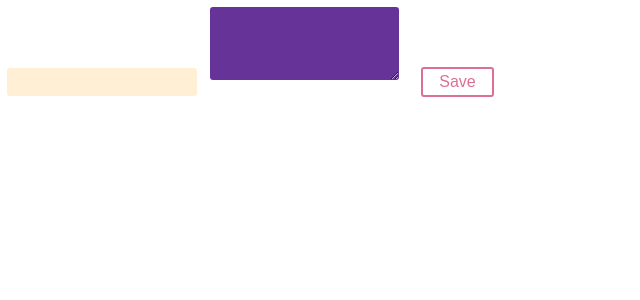
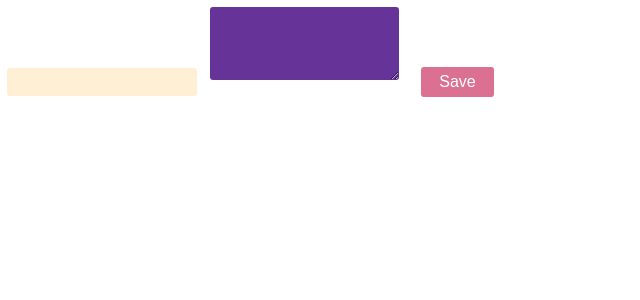
Before and after one commit to crisbnp/notes-app, a React (Create React App) app: page / in a window 1280 px wide. Shown: the top 300 px of the page, without its empty margins (0-640 px from the left). Built offline with nearby package versions, Linux system fonts and the light colour scheme.

Commit message:
Use primary button
Co-authored-by: Cristien Natal <crisbnp@icloud.com>

```diff
--- a/src/components/Form.jsx
+++ b/src/components/Form.jsx
@@ -12,7 +12,7 @@ const Input = styled.input`
 `;
 
 const Textarea = styled.textarea`
-padding: 0.5em;
+  padding: 0.5em;
   margin: 0.5em;
   color: ${props => props.inputColor || "palevioletred"};
   background: rebeccapurple;
@@ -62,7 +62,6 @@ class Form extends Component {
         return (
             <div>
                 <Input
-                    inputColor="red"
                     name="title"
                     type="text"
                     value={this.state.title}
@@ -75,7 +74,7 @@ class Form extends Component {
                     value={this.state.content}
                     onChange={this.onChange}
                 />
-                <Button onClick={this.onSubmit}>Save</Button>
+                <Button primary onClick={this.onSubmit}>Save</Button>
             </div>
         )
     }
```
